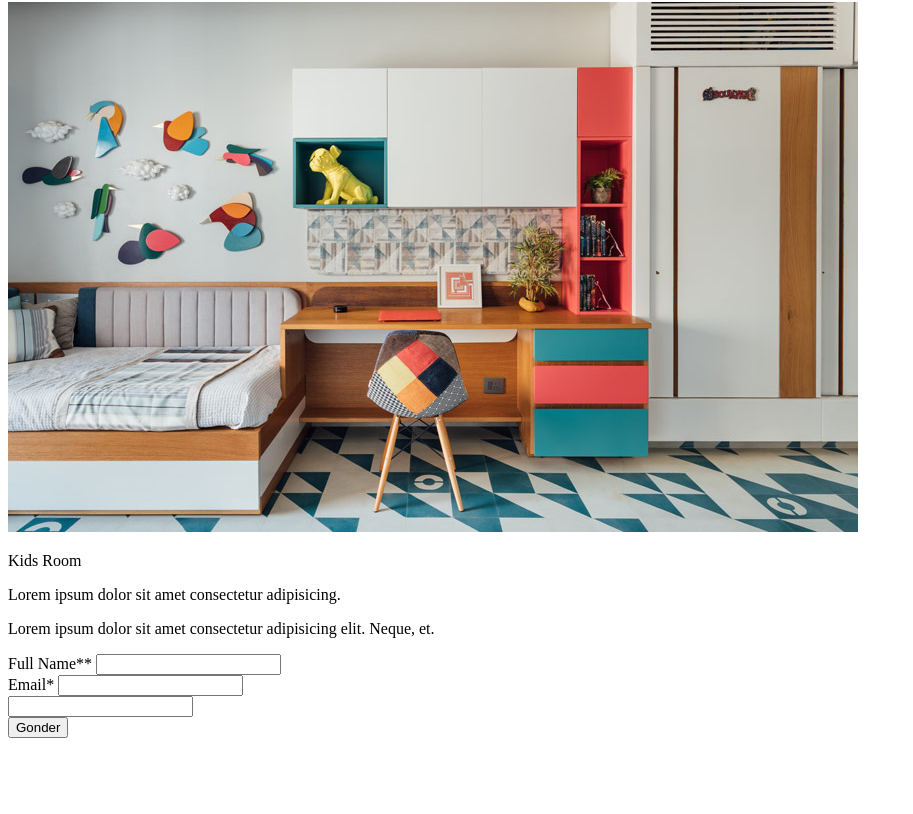
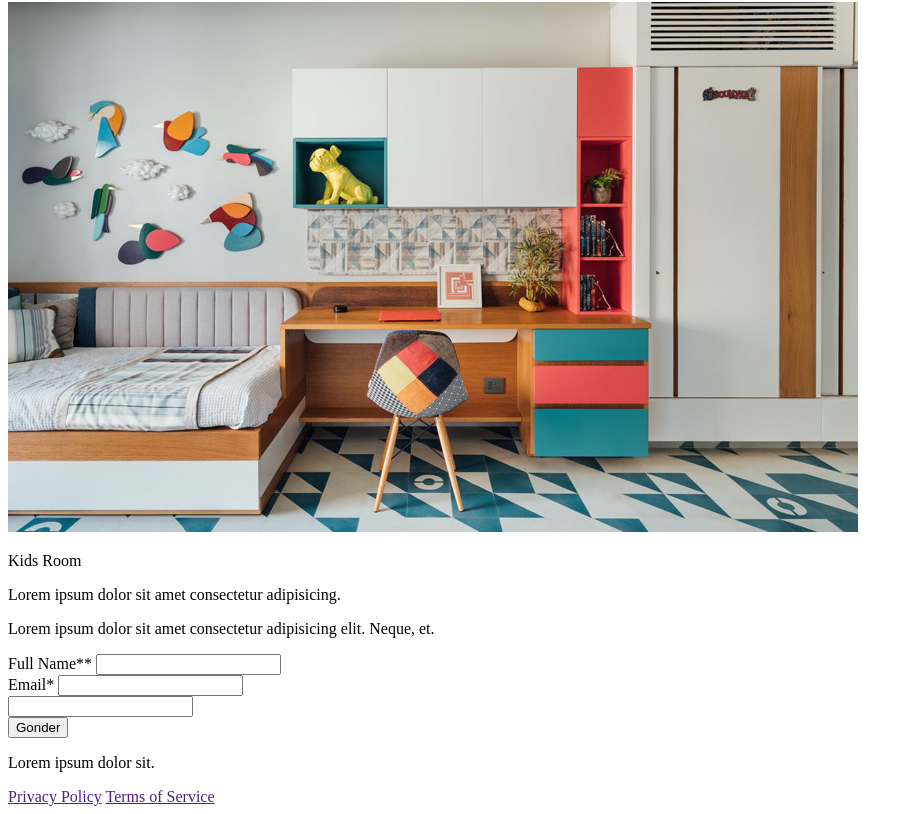
Before and after one commit to niluse/003--home-furnishing-page, a plain HTML site: page index.html in a window 1280 px wide. Shown: the part 6535-7349 px from the top of the page, without its empty margins (0-913 px from the left). Before the commit the page ends 7281 px from the top, so only its background shows below. Drawn offline with Linux system fonts and the light colour scheme; files whose address does not match are found by name.

Commit message:
add footer

```diff
--- a/index.html
+++ b/index.html
@@ -170,6 +170,13 @@
             </form>
         </div>
       </div>
+      <footer>
+        <p class="reserved">Lorem ipsum dolor sit.</p>
+        <div class="policy">
+            <a href="">Privacy Policy</a>
+            <a href="">Terms of Service</a>
+        </div>
+      </footer>
     </div>
   </body>
 </html>
```
